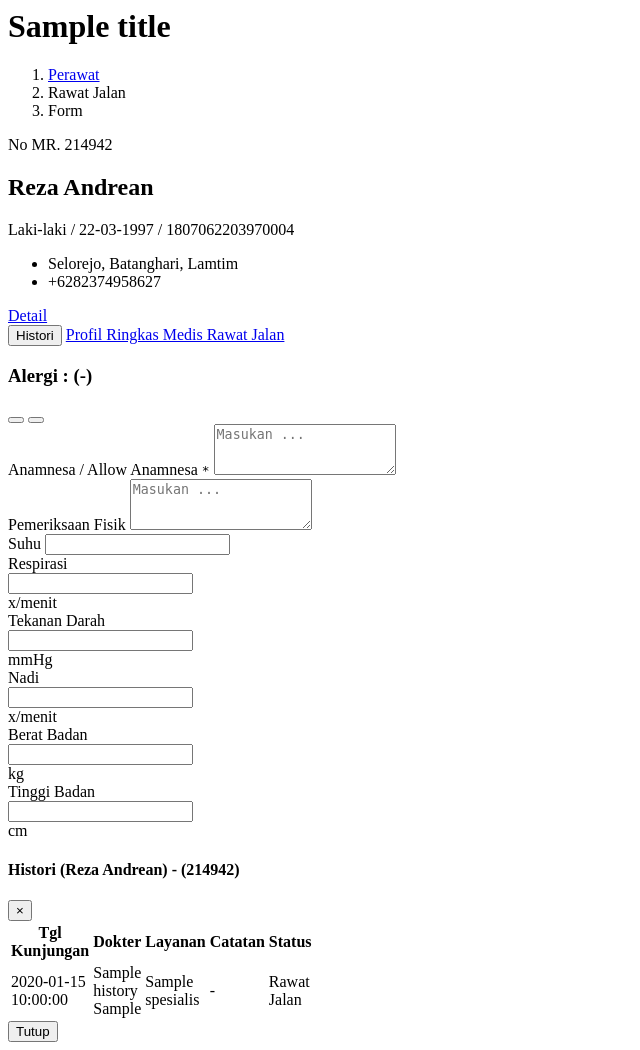
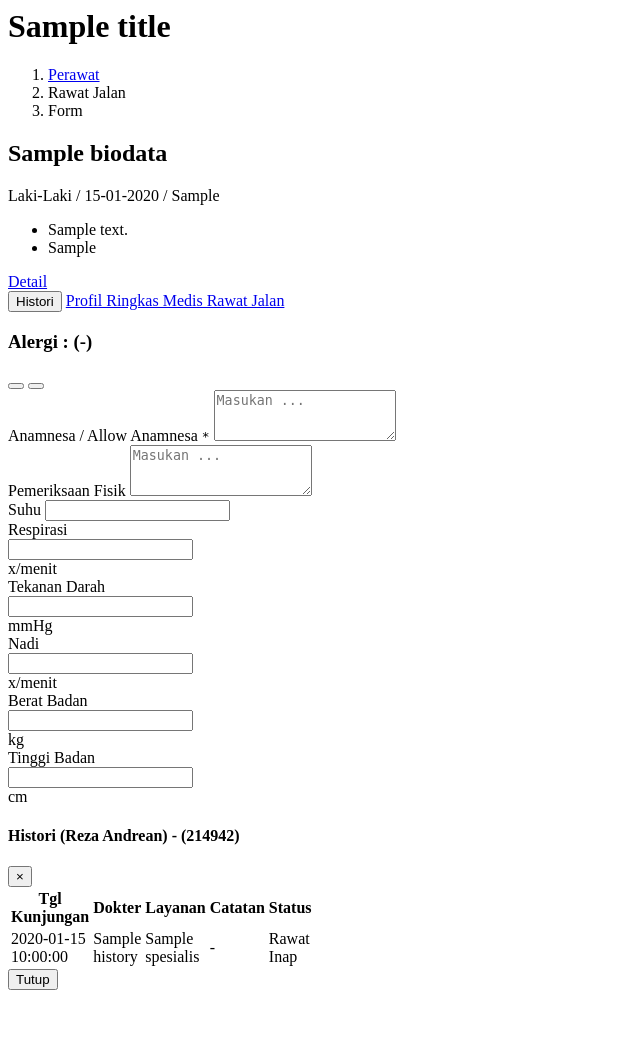
Before and after one commit to rezaandreannn/emr-new, a CodeIgniter app: the page made by application/views/nurse/rajal/create.php in a window 1280 px wide. Shown: the whole page, without its empty margins (0-640 px from the left). After the commit the page ends 990 px from the top, so only its background shows below. Run offline with CodeIgniter, Linux system fonts and the light colour scheme; the template is opened without the code that fills it: most values are stand-ins (such as "Sample title", 1, 10 or a date in 2020); data that the repository does not hold is empty.

Commit message:
menampilkan data histori dan biodata pasien by mr

```diff
--- a/application/views/nurse/rajal/create.php
+++ b/application/views/nurse/rajal/create.php
@@ -21,17 +21,22 @@
         <div class="row">
             <div class="col-12 col-sm-8 col-md-6 d-flex align-items-stretch flex-column">
                 <div class="card bg-light d-flex flex-fill">
+
                     <div class="card-header text-muted border-bottom-0">
-                        No MR. 214942
+                        <?=$biodata['NO_MR']?>
                     </div>
                     <div class="card-body pt-0">
                         <div class="row">
                             <div class="col-12">
-                                <h2 class="lead"><b>Reza Andrean</b></h2>
-                                <p class="text-muted text-sm">Laki-laki / 22-03-1997 / 1807062203970004</p>
+                                <h2 class="lead"><b><?=$biodata['NAMA_PASIEN']?></b></h2>
+                                <p class="text-muted text-sm"><?php if($biodata['JENIS_KELAMIN']=='P'){
+                                echo 'Perempuan';
+                                }else{
+                                   echo 'Laki-Laki';
+                                }?> / <?=date('d-m-Y',strtotime($biodata['TGL_LAHIR']))?> / <?=$biodata['HP2']?></p>
                                 <ul class="ml-4 mb-0 fa-ul text-muted">
-                                    <li class="small"><span class="fa-li"><i class="fas fa-lg fa-building"></i></span>Selorejo, Batanghari, Lamtim</li>
-                                    <li class="small"><span class="fa-li"><i class="fas fa-lg fa-phone"></i></span>+6282374958627</li>
+                                    <li class="small"><span class="fa-li"><i class="fas fa-lg fa-building"></i></span><?=$biodata['ALAMAT']?></li>
+                                    <li class="small"><span class="fa-li"><i class="fas fa-lg fa-phone"></i></span><?=$biodata['HP1']?></li>
                                 </ul>
                             </div>
                         </div>
@@ -170,7 +175,7 @@
                 </button>
             </div>
             <div class="modal-body">
-                <table class="table table-striped">
+                <table class="table table-striped" id="example1">
                     <thead>
                         <tr>
                             <th style="width: 10px">Tgl Kunjungan</th>
@@ -185,7 +190,7 @@
                     foreach ($historys as $history) { ?>
                         <tr>
                             <td><?= $history['TANGGAL'] ?></td>
-                            <td><?= $history['NAMA_DOKTER']?><br><?=$history['DOK2']?></td>
+                            <td><?= $history['NAMA_DOKTER']?></td>
                             <td>
                                <?= $history['SPESIALIS']?>
                             </td>
@@ -196,8 +201,8 @@
                                         Rawat Jalan
                                     </div>
                                 <?php } elseif($history['KODE_RUANG']!==''){?>
-                                    <div class="badge badge-primary">
-                                        Rawat Jalan
+                                    <div class="badge badge-success">
+                                        Rawat Inap
                                     </div>
                                 <?php }?>
                             </td>
```
Also changed, not shown: application/controllers/Nurse/RajalController.php (+14 -6 lines), application/models/PasienModel.php (+38 -6 lines).
